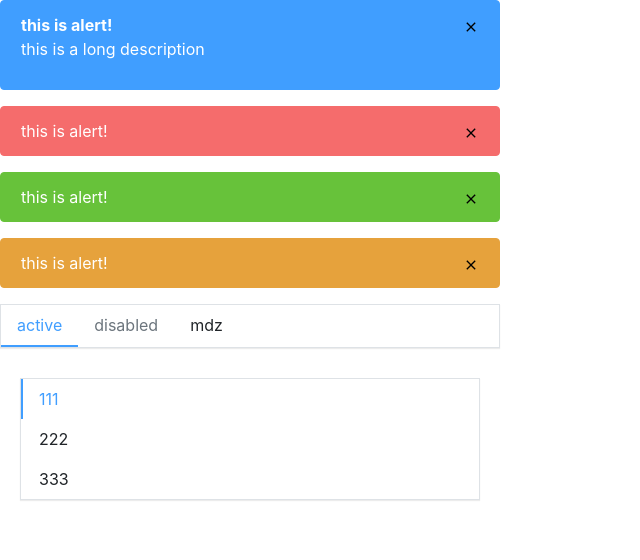
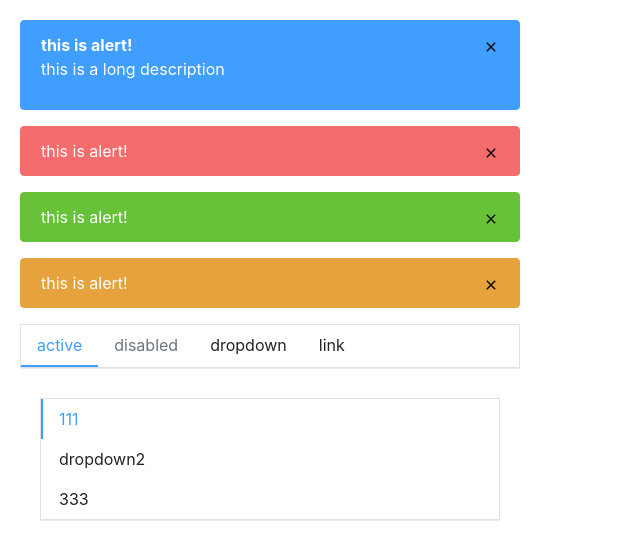
Before and after one commit to madingzheng/mdz-react-components, a React (Create React App) app: page / in a window 1280 px wide. Shown: the top 560 px of the page, without its empty margins (0-640 px from the left). Built offline with nearby package versions, Linux system fonts and the light colour scheme.

Commit message:
Menu finish

```diff
--- a/src/App.css
+++ b/src/App.css
@@ -1,3 +1,9 @@
-div {
+.app_box {
+	display: flex;
+	width: 100%;
+	margin-left: 20px;
+	margin-top: 20px;
+}
+.container_box {
 	width: 500px;
 }
--- a/src/App.tsx
+++ b/src/App.tsx
@@ -2,31 +2,49 @@ import React from 'react';
 import { Alert } from './components/Alert/Alert'
 import { Menu } from './components/Menu/Menu';
 import { MenuItem } from './components/Menu/MenuItem';
+import { SubMenu } from './components/Menu/subMenu';
 import './App.css';
 
 const app:React.FC = () => {
 	return (
-		<div>
+		<div className="app_box">
+			<div className="container_box">
 				<Alert title="this is alert!" description="this is a long description" closable={true}/>
 				<Alert title="this is alert!" alertType="danger" closable={true}/>
 				<Alert title="this is alert!" alertType="success" closable={true}/>
 				<Alert title="this is alert!" alertType="warning" closable={true}/>
 				<Menu>
-				<MenuItem index={0}>
+					<MenuItem>
 						active
 					</MenuItem>
-				<MenuItem index={1} disabled>
+					<MenuItem disabled>
 						disabled
 					</MenuItem>
-				<MenuItem index={2}>
-					mdz
+					<SubMenu title="dropdown">
+						<MenuItem>
+							dropdown1
+						</MenuItem>
+						<MenuItem>
+							dropdown2
+						</MenuItem>
+					</SubMenu>
+					<MenuItem>
+						link
 					</MenuItem>
 				</Menu>
-			<Menu mode="vertical">
-				<MenuItem index={0}>111</MenuItem>
-				<MenuItem index={1}>222</MenuItem>
-				<MenuItem index={2}>333</MenuItem>
+				<Menu mode="vertical" defaultOpenSubMenus={['223']}>
+					<MenuItem>111</MenuItem>
+					<SubMenu title="dropdown2" index={'122'}>
+						<MenuItem>
+							dropdown1
+						</MenuItem>
+						<MenuItem>
+							dropdown2
+						</MenuItem>
+					</SubMenu>
+					<MenuItem>333</MenuItem>
 				</Menu>
+			</div>
 		</div>
 	)
 };
--- a/src/components/Menu/Menu.tsx
+++ b/src/components/Menu/Menu.tsx
@@ -1,27 +1,31 @@
 import React, {FC, createContext, useState} from 'react';
 import ClassNames from 'classnames';
+import { MenuItemProps } from './MenuItem';
 
 type MenuMode = 'horizontal' | 'vertical';
-type SelectCallBack = (SelectionIndex:number) => void
+type SelectCallBack = (SelectionIndex:string) => void
 
 export interface MenuProps {
 	/**默认 active 的菜单项的索引值 */
-	defaultIndex?: number,
+	defaultIndex?: string,
 	className?: string,
   /**菜单类型 横向或者纵向 */
 	mode?: MenuMode,
 	style?: React.CSSProperties,
   /**点击菜单项触发的回掉函数 */
-	onSelect?: SelectCallBack
+	onSelect?: SelectCallBack,
+	defaultOpenSubMenus?: string[]
 }
 
 // MenuContext
 interface IMenuContext {
-  index: number;
-  onSelect?: SelectCallBack;
+  index: string;
+	onSelect?: SelectCallBack;
+	mode?: MenuMode,
+	defaultOpenSubMenus?: string[]
 }
 
-export const MenuContext = createContext<IMenuContext>({index: 0})
+export const MenuContext = createContext<IMenuContext>({index: '0'})
 
 export const Menu:FC<MenuProps> = (props) => {
 	const {
@@ -30,6 +34,7 @@ export const Menu:FC<MenuProps> = (props) => {
 		style,
 		children,
 		defaultIndex,
+		defaultOpenSubMenus,
 		onSelect
 	} = props;
 	const [ currentActive, setActive ] = useState(defaultIndex)
@@ -37,26 +42,42 @@ export const Menu:FC<MenuProps> = (props) => {
 		'menu-vertical': mode === 'vertical',
 		'menu-horizontal': mode !== 'vertical'
 	})
-	const handleClick = (index: number) => {
+	const handleClick = (index: string) => {
     setActive(index)
     if(onSelect) {
       onSelect(index)
     }
 	}
+	const renderChildren = () => {
+		return React.Children.map(children, (child, index) => {
+			const childElement = child as React.FunctionComponentElement<MenuItemProps>;
+			const { displayName } = childElement.type;
+			if (displayName === 'MenuItem' || displayName === 'SubMenu') {
+				return React.cloneElement(childElement, {
+					index: index.toString()
+				})
+			} else {
+				console.error('error');
+			}
+		})
+	}
   const passedContext: IMenuContext = {
-    index: currentActive ? currentActive : 0,
-    onSelect: handleClick
+    index: currentActive ? currentActive : '0',
+		onSelect: handleClick,
+		mode,
+		defaultOpenSubMenus
   }
 	return (
 		<MenuContext.Provider value={passedContext}>
-			<ul className={classes} style={style} data-testid="test-menu">
-					{children}
+			<ul className={classes} style={style}
+			data-testid="test-menu">
+					{renderChildren()}
 			</ul>
 		</MenuContext.Provider>
 	)
 };
 
 Menu.defaultProps = {
-	defaultIndex: 0,
+	defaultIndex: '0',
 	mode: 'horizontal'
 }
--- a/src/components/Menu/MenuItem.tsx
+++ b/src/components/Menu/MenuItem.tsx
@@ -1,9 +1,9 @@
 import React, {FC,CSSProperties, useContext} from 'react';
 import ClassNames from 'classnames';
-import {MenuContext} from './Menu';
+import { MenuContext } from './Menu';
 
-interface MenuItemProps {
-	index: number,
+export interface MenuItemProps {
+	index?: string,
 	disabled?: boolean,
 	className?: string,
 	style?: CSSProperties,
@@ -22,7 +22,7 @@ export const MenuItem:FC<MenuItemProps> = (props) => {
 		'is-active': content.index === index
 	})
 	const handleClick = () => {
-		if(content.onSelect && !disabled) {
+		if(content.onSelect && !disabled && index) {
 			content.onSelect(index);
 		}
 	}
@@ -33,6 +33,7 @@ export const MenuItem:FC<MenuItemProps> = (props) => {
 	)
 };
 
+MenuItem.displayName = 'MenuItem';
 MenuItem.defaultProps = {
 	disabled: false
-}
+};
--- a/src/components/Menu/_styles.scss
+++ b/src/components/Menu/_styles.scss
@@ -49,8 +49,8 @@
       transform: rotate(180deg) !important;
     }
   }
-  .viking-submenu {
-    //display: none;
+  .mdz-submenu {
+    display: none;
     list-style:none;
     padding-left: 0;
     white-space: nowrap;
@@ -61,19 +61,19 @@
       transition: $menu-transition;
       color: $body-color;
       &.is-active, &:hover {
-        // color: $menu-item-active-color !important;
+        color: $menu-item-active-color !important;
       }
     }
   }
-  .viking-submenu.menu-opened {
-    //display: block;
+  .mdz-submenu.menu-opened {
+    display: block;
   }
 }
 .menu-horizontal {
   >.menu-item {
     border-bottom: $menu-item-active-border-width solid transparent;
   }
-  .viking-submenu {
+  .mdz-submenu {
     position: absolute;
     background: $white;
     z-index: 100;
--- /dev/null
+++ b/src/components/Menu/subMenu.tsx
@@ -0,0 +1,79 @@
+import React, {FC, useContext, useState} from 'react';
+import ClassNames from 'classnames';
+import { MenuContext } from './Menu';
+import { MenuItemProps } from './MenuItem';
+
+export interface SubMenuProps {
+	index?: string,
+	title: string,
+	className?: string
+};
+
+export const SubMenu:FC<SubMenuProps> = (props) => {
+	const {
+		index,
+		title,
+		className,
+		children
+	} = props;
+	const content = useContext(MenuContext);
+	const classes = ClassNames('menu-item submenu-item', className, {
+		'is-active': content.index === index
+	});
+	const openedSubMenus = content.defaultOpenSubMenus;
+	console.log('index', props);
+	const isOpend = (index && content.mode === 'vertical' && openedSubMenus) ? openedSubMenus.includes(index) : false;
+	const [menuOpen, setMenuOpen] = useState(isOpend);
+	const handleClick = (e: React.MouseEvent) => {
+		e.preventDefault();
+		setMenuOpen(!menuOpen);
+	};
+
+	let timer:any;
+	const handleMouse = (e:React.MouseEvent, toggle: boolean) => {
+		clearTimeout(timer);
+		e.preventDefault();
+		timer = setTimeout(() => {
+			setMenuOpen(toggle);
+		}, 300);
+	};
+
+	const clickEvents = content.mode === 'vertical' ? {
+		onClick: handleClick
+	} : {};
+	const hoverEvents = content.mode !== 'vertical' ? {
+		onMouseEnter: (e: React.MouseEvent) => {handleMouse(e, true)},
+		onMouseLeave: (e: React.MouseEvent) => {handleMouse(e, false)}
+	} : {}
+	const renderChildren = () => {
+		const subMenuClass = ClassNames('mdz-submenu', {
+			'menu-opened': menuOpen
+		})
+		const childComponent = React.Children.map(children, (child, i) => {
+			const childElement = child as React.FunctionComponentElement<MenuItemProps>
+			const {	displayName } = childElement.type;
+			if (displayName === 'MenuItem') {
+				return React.cloneElement(childElement, {
+          index: `${index}-${i}`
+				})
+			} else {
+				console.error('error');
+			}
+		});
+		return (
+			<ul className={subMenuClass}>
+				{childComponent}
+			</ul>
+		)
+	}
+	return (
+		<li className={classes} key={index}	{...hoverEvents}>
+			<div className="submenu-title" {...clickEvents}>
+				{title}
+			</div>
+			{renderChildren()}
+		</li>
+	)
+};
+
+SubMenu.displayName = 'SubMenu';
```
Lines whose indentation alone changed are shown as unchanged.
